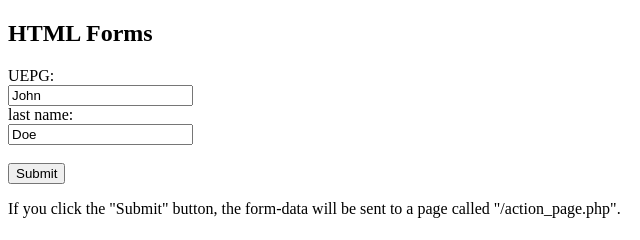
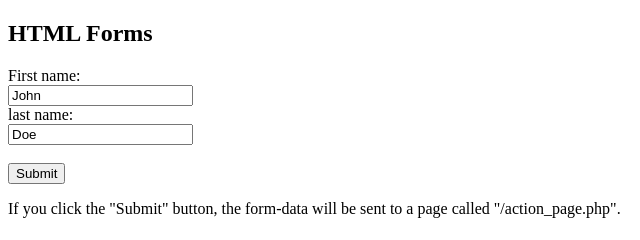
Before and after one commit to polianawrublak/polianawrublak.github.io, a plain HTML site: page vs-code.html in a window 1280 px wide. Shown: the full height of the page, 0-640 px from the left. Drawn offline with Linux system fonts and the light colour scheme.

Commit message:
Update vs-code.html

```diff
--- a/vs-code.html
+++ b/vs-code.html
@@ -8,7 +8,7 @@
 
   <form action="">
 
-    <label for="fname"> UEPG: </label><br>
+    <label for="fname"> First name: </label><br>
     <input type="text" id="fname" name="fname" value="John"><br>
     <label for="lname"> last name:</label><br>
     <input type="text" id="lname" name="lname" value="Doe"><br><br>
```
